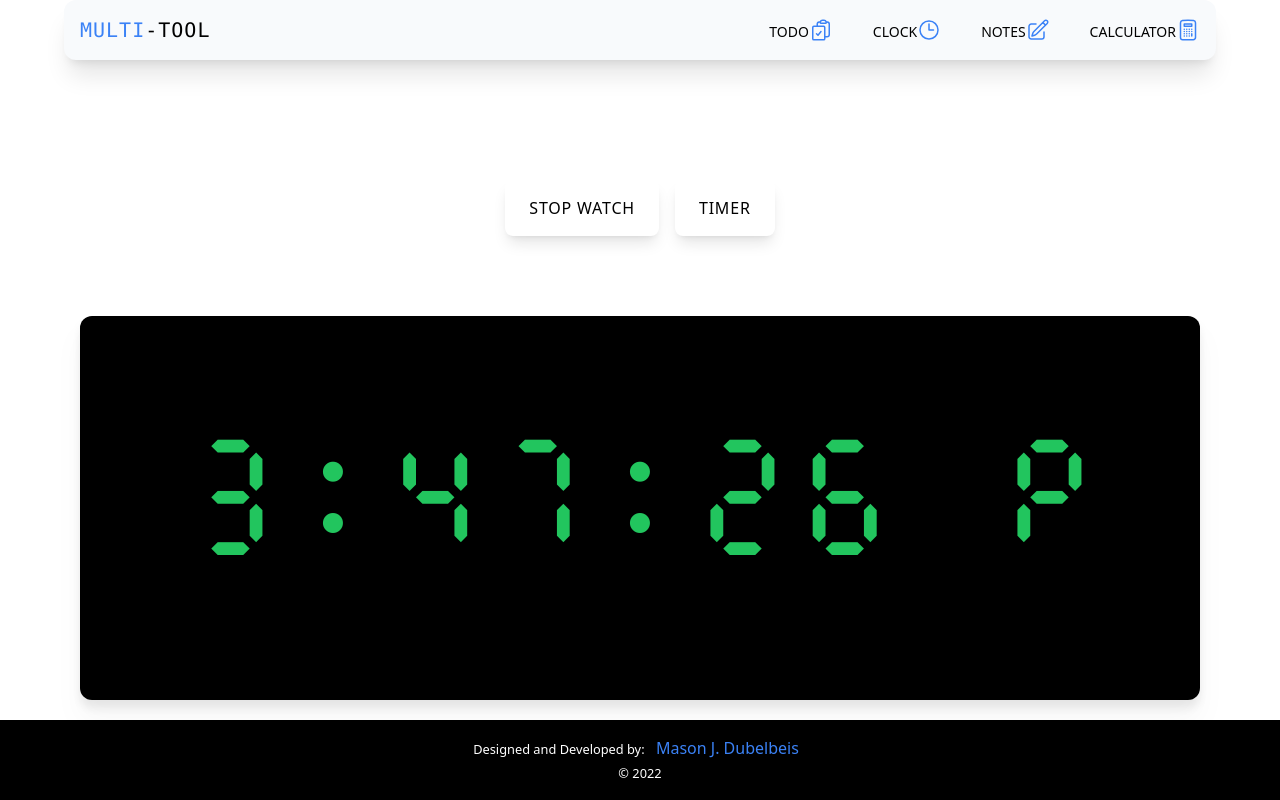
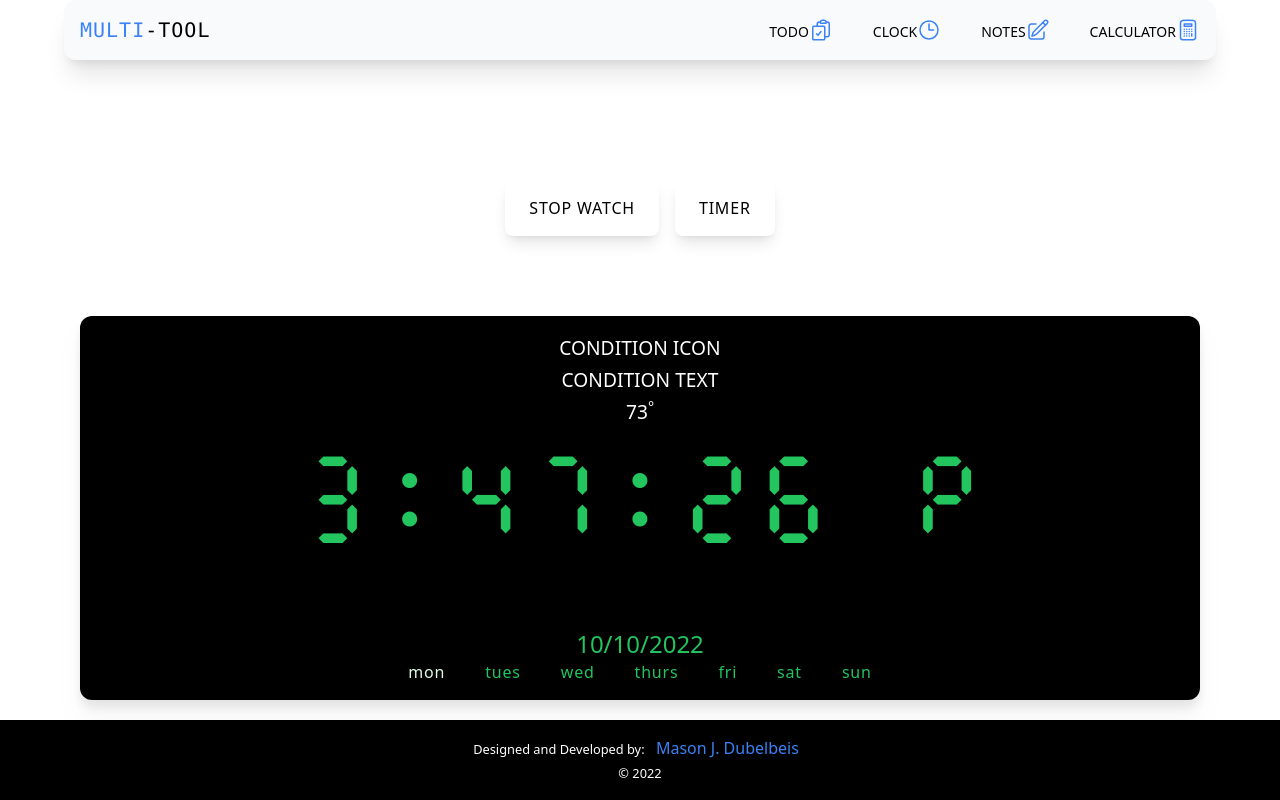
Before and after one commit to mdubelbeis/alarm-clock, a React (Vite) app: page /clock in a window 1280 px wide. Built offline with nearby package versions, Linux system fonts and the light colour scheme; no server answers.

Commit message:
adding display info for Clock

```diff
--- a/src/components/Clock/Weather.tsx
+++ b/src/components/Clock/Weather.tsx
@@ -1,19 +1,19 @@
 import { useState, useEffect } from "react";
 
 const Weather: React.FC = () => {
-  const [weatherData, setWeatherData] = useState<[]>([]);
+  const [weatherData, setWeatherData] = useState(null);
   //? HOW TO GET THIS TO WORK WITH GEOLOCATION API()?
   const [location, setLocation] = useState<string>("Austin");
 
   useEffect(() => {
-    getWeatherData();
-  }, [weatherData]);
+    // getWeatherData();
+  }, []);
 
   const getWeatherData = async () => {
     const options = {
       method: "GET",
       headers: {
-        "X-RapidAPI-Key": import.meta.env.VITE_REACT_API_KEY,
+        "X-RapidAPI-Key": `${import.meta.env.VITE_REACT_API_KEY}`,
         "X-RapidAPI-Host": "weatherbit-v1-mashape.p.rapidapi.com",
       },
     };
@@ -24,7 +24,7 @@ const Weather: React.FC = () => {
         options
       );
       const data = await response.json();
-      setWeatherData(data.data);
+      setWeatherData(data);
     } catch (error) {
       // getWeatherData(); //? Keep Trying to fetch if continues to fail?
       console.log("ERROR: " + error);
@@ -32,8 +32,15 @@ const Weather: React.FC = () => {
   };
 
   return (
-    <div>
-      <small>{weatherData}</small>
+    <div className="flex flex-col justify-center items-center text-2xl gap-2">
+      <div className="flex flex-col text-center">
+        <small>CONDITION ICON</small>
+        <small>CONDITION TEXT</small>
+        <small>
+          73<sup>&deg;</sup>
+        </small>
+      </div>
+      <div></div>
     </div>
   );
 };
--- a/src/components/ui/Time.tsx
+++ b/src/components/ui/Time.tsx
@@ -1,5 +1,6 @@
 import { useState, useEffect } from "react";
 import Weather from "../Clock/Weather";
+import Weekday from "./Weekday";
 
 const Time: React.FC = () => {
   let timeOutput = new Date().toLocaleTimeString();
@@ -16,11 +17,14 @@ const Time: React.FC = () => {
 
   return (
     <div className="relative w-full px-4">
-      <p className="flex items-center justify-center font-digital text-4xl md:text-7xl px-4 py-10 lg:px-10 lg:text-9xl text-center w-full h-96 bg-black text-green-500 rounded-xl lg:py-32 drop-shadow-xl">
+      <p className="flex items-center justify-center font-digital text-4xl md:text-7xl px-4 py-12 lg:px-10 lg:text-8xl text-center w-full h-96 bg-black text-green-500 rounded-xl lg:py-32 drop-shadow-xl">
         {output}
       </p>
-      <div className="absolute top-4 left-10 text-white">
+      <div className="absolute top-4 left-0 w-full text-white">
         <Weather />
+      </div>
+      <div className="absolute bottom-4 left-0 w-full text-white">
+        <Weekday />
       </div>
     </div>
   );
--- /dev/null
+++ b/src/components/ui/TodayDate.tsx
@@ -0,0 +1,12 @@
+import { useState, useEffect } from "react";
+
+const TodayDate: React.FC = () => {
+  const [date, setDate] = useState(new Date().toLocaleDateString());
+  return (
+    <div>
+      <small className="text-green-500 text-2xl">{date}</small>
+    </div>
+  );
+};
+
+export default TodayDate;
--- /dev/null
+++ b/src/components/ui/Weekday.tsx
@@ -0,0 +1,72 @@
+import { useState, useEffect } from "react";
+import TodayDate from "./TodayDate";
+
+const DAYS = [
+  { day: "mon", id: 1 },
+  { day: "tues", id: 2 },
+  { day: "wed", id: 3 },
+  { day: "thurs", id: 4 },
+  { day: "fri", id: 5 },
+  { day: "sat", id: 6 },
+  { day: "sun", id: 0 },
+];
+
+const Weekday: React.FC = () => {
+  const [dayOfWeek, setDayOfWeek] = useState(new Date().getDay());
+  const [day, setDay] = useState("");
+
+  useEffect(() => {
+    convertDayOfWeek();
+  }, []);
+
+  const convertDayOfWeek = () => {
+    switch (dayOfWeek) {
+      case 0:
+        setDay("sun");
+      case 1:
+        setDay("mon");
+        break;
+      case 2:
+        setDay("tues");
+        break;
+      case 3:
+        setDay("wed");
+        break;
+      case 4:
+        setDay("thurs");
+        break;
+      case 5:
+        setDay("fri");
+        break;
+      case 6:
+        setDay("sat");
+        break;
+      default:
+        setDay("error");
+        break;
+    }
+  };
+
+  return (
+    <div className="flex flex-col items-center justify-center">
+      <TodayDate />
+      <ul className="hidden lg:flex lg:gap-10">
+        {DAYS.map((weekday) => {
+          return (
+            <li
+              key={weekday.id}
+              className={`${
+                weekday.day === day ? "text-green-100" : "text-green-500"
+              } tracking-wider`}
+            >
+              {weekday.day}
+            </li>
+          );
+        })}
+      </ul>
+      <div className="lg:hidden">{day.toUpperCase()}</div>
+    </div>
+  );
+};
+
+export default Weekday;
```
